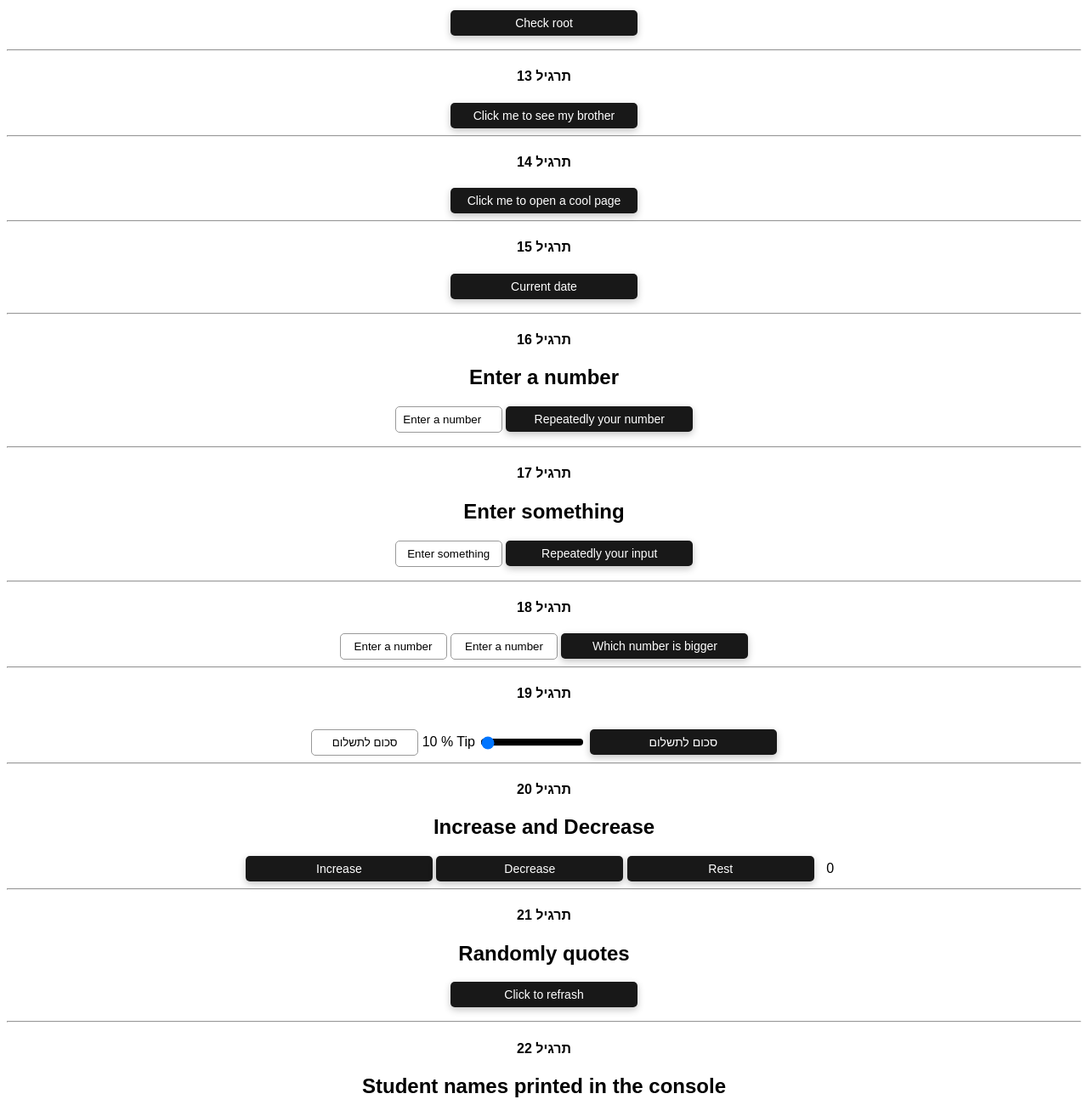
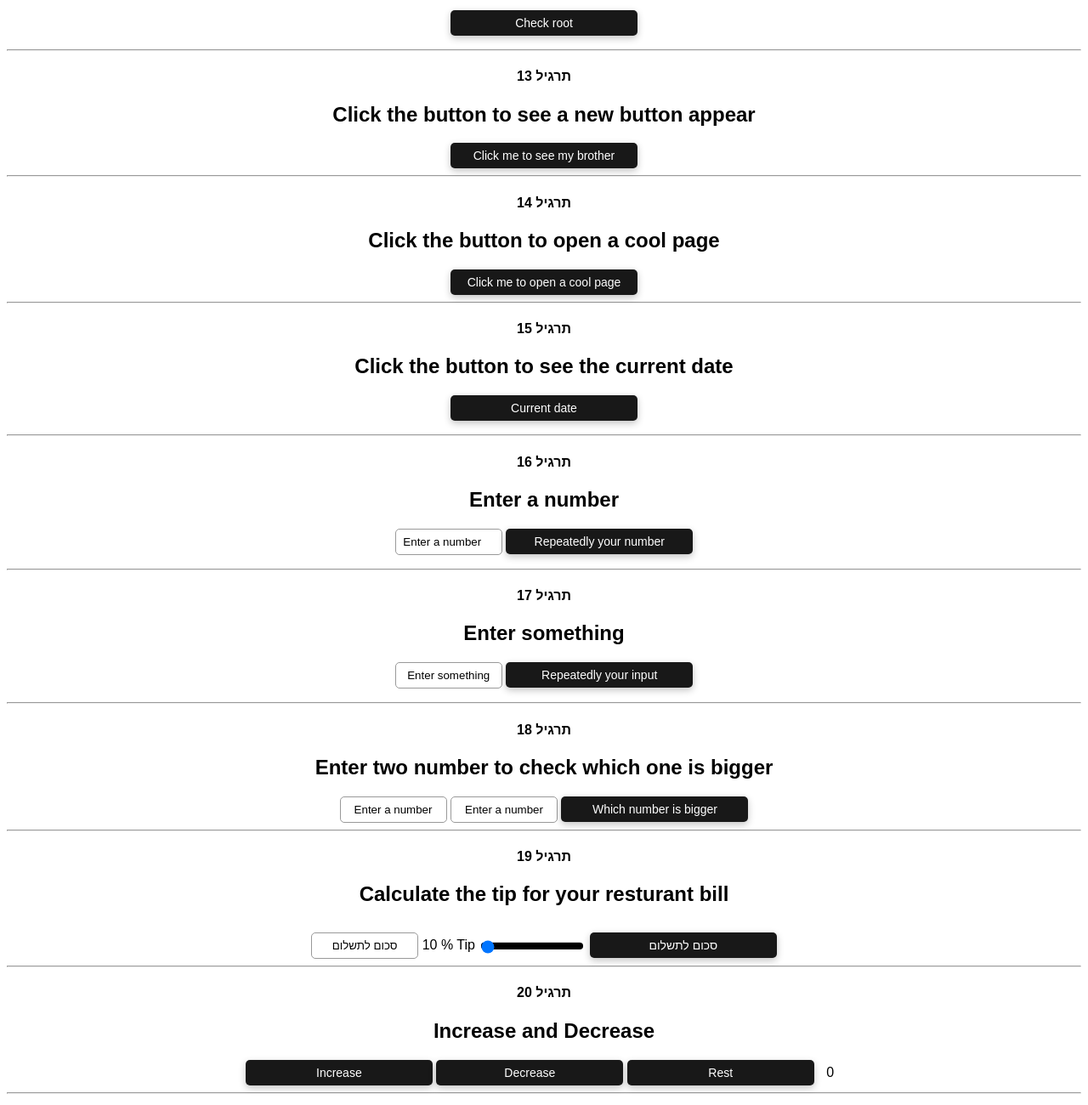
Before and after one commit to Guydstack/Javascript_24_Exercise, a plain HTML site: page index.html in a window 1280 px wide. Shown: the part 2100-3400 px from the top of the page at 85% size. Drawn offline with Linux system fonts and the light colour scheme.

Commit message:
Initial commit

```diff
--- a/index.html
+++ b/index.html
@@ -144,6 +144,7 @@
 <!-- Ex 13 -->
 <h4>תרגיל 13</h4>
 <div>
+    <h2>Click the button to see a new button appear</h2>
     <button onclick="myButton()">Click me to see my brother</button>
     <button id="button_to_display">I am the brother</button>
 </div>
@@ -151,12 +152,14 @@
 <!-- Ex 14 -->
 <h4>תרגיל 14</h4>
 <div>
+    <h2>Click the button to open a cool page</h2>
     <button onclick="newPageOpen()">Click me to open a cool page</button>
 </div>
 <hr>
 <!-- Ex 15 -->
 <h4>תרגיל 15</h4>
 <div>
+    <h2>Click the button to see the current date</h2>
     <button onclick="mydate()">Current date</button>
     <p id="current_date"></p>
 </div>
@@ -182,6 +185,7 @@
 <!-- Ex 18 -->
 <h4>תרגיל 18</h4>
 <div>
+    <h2>Enter two number to check which one is bigger</h2>
     <input type="text" placeholder="Enter a number" id="first_num">
     <input type="text" placeholder="Enter a number" id="second_num">
     <button onclick="getTwoNumber()">Which number is bigger</button>
@@ -190,6 +194,7 @@
 <!-- Ex 19 -->
 <h4>תרגיל 19</h4>
 <div>
+    <h2>Calculate the tip for your resturant bill</h2>
     <input type="text" placeholder="סכום לתשלום" id="total_bill">
     <label for="Tip" id="tip_value"></label>
     <input type="range" name="Tip" id="my_tip" value="10" min="10" max="50" step="5">
@@ -225,6 +230,7 @@
 <!-- Ex 23 -->
 <h4>תרגיל 23</h4>
 <div>
+    <h2>Books library</h2>
     <input type="text" placeholder="שם הספר" id="book_name">
     <button onclick="addBooks()">Add a new book</button>
     <button onclick="bookName()">Available books</button>
```
